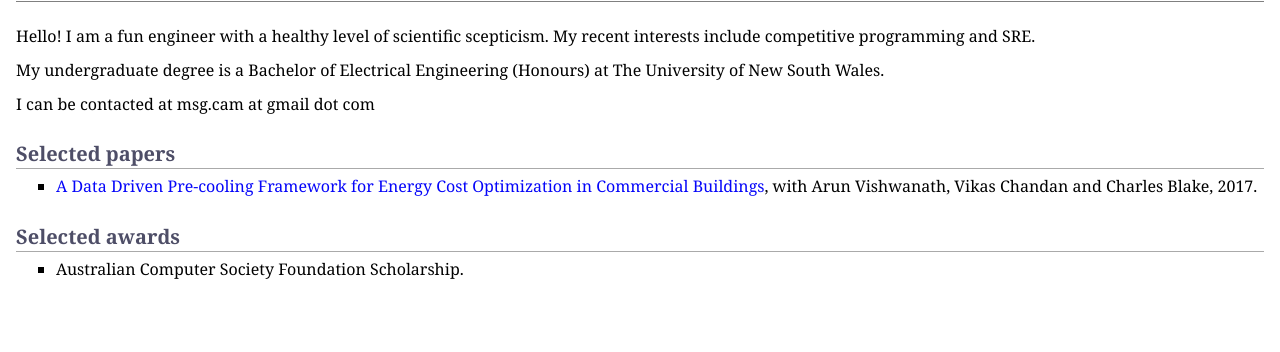
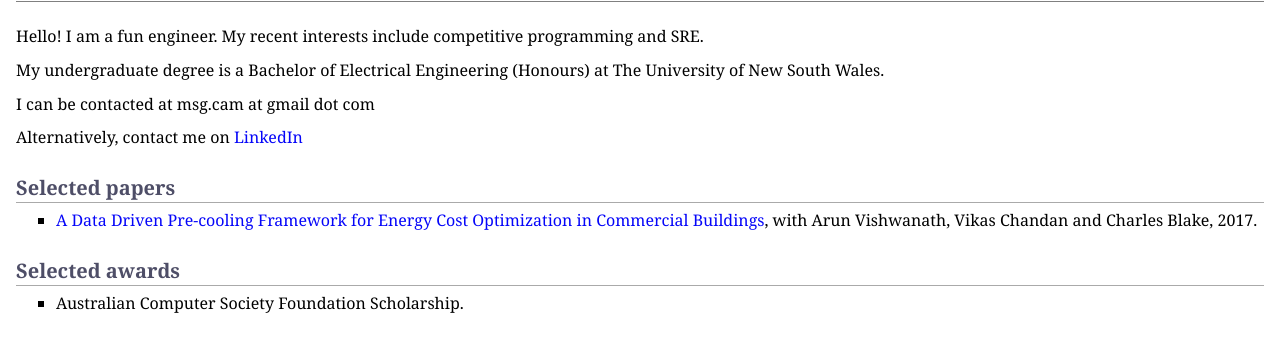
Before and after one commit to cameron-mendoza/cameron-mendoza.github.io, a plain HTML site: page index.html in a window 1280 px wide. Shown: the part 46-398 px from the top of the page. Drawn offline with Linux system fonts and the light colour scheme.

Commit message:
Simplify and add linkedin

```diff
--- a/index.html
+++ b/index.html
@@ -13,10 +13,10 @@
 <div id="toptitle">
 <h1>Cameron Mendoza</h1>
 </div>
-<p>Hello! I am a fun engineer with a healthy level of scientific scepticism. My recent interests include competitive programming and SRE.
-</p>
+<p>Hello! I am a fun engineer. My recent interests include competitive programming and SRE. </p>
 <p>My undergraduate degree is a Bachelor of Electrical Engineering (Honours) at The University of New South Wales. </p>
 <p>I can be contacted at msg.cam at gmail dot com </p>
+<p>Alternatively, contact me on <a href="https://linkedin.com/in/cameronmendoza">LinkedIn</a> </p>
 <h2>Selected papers</h2>
 <ul>
 <li><p><a href="https://dl.acm.org/doi/10.1145/3077839.3077847">A Data Driven Pre-cooling Framework for Energy Cost Optimization in Commercial Buildings</a>, with Arun Vishwanath, Vikas Chandan and Charles Blake, 2017. </p>
@@ -24,7 +24,7 @@
 </ul>
 <h2>Selected awards</h2>
 <ul>
-<li><p>Australian Computer Society Foundation Scholarship.</p>
+<li><p>Australian Computer Society Foundation Scholarship. </p>
 </li>
 </ul>
 </div>
```
